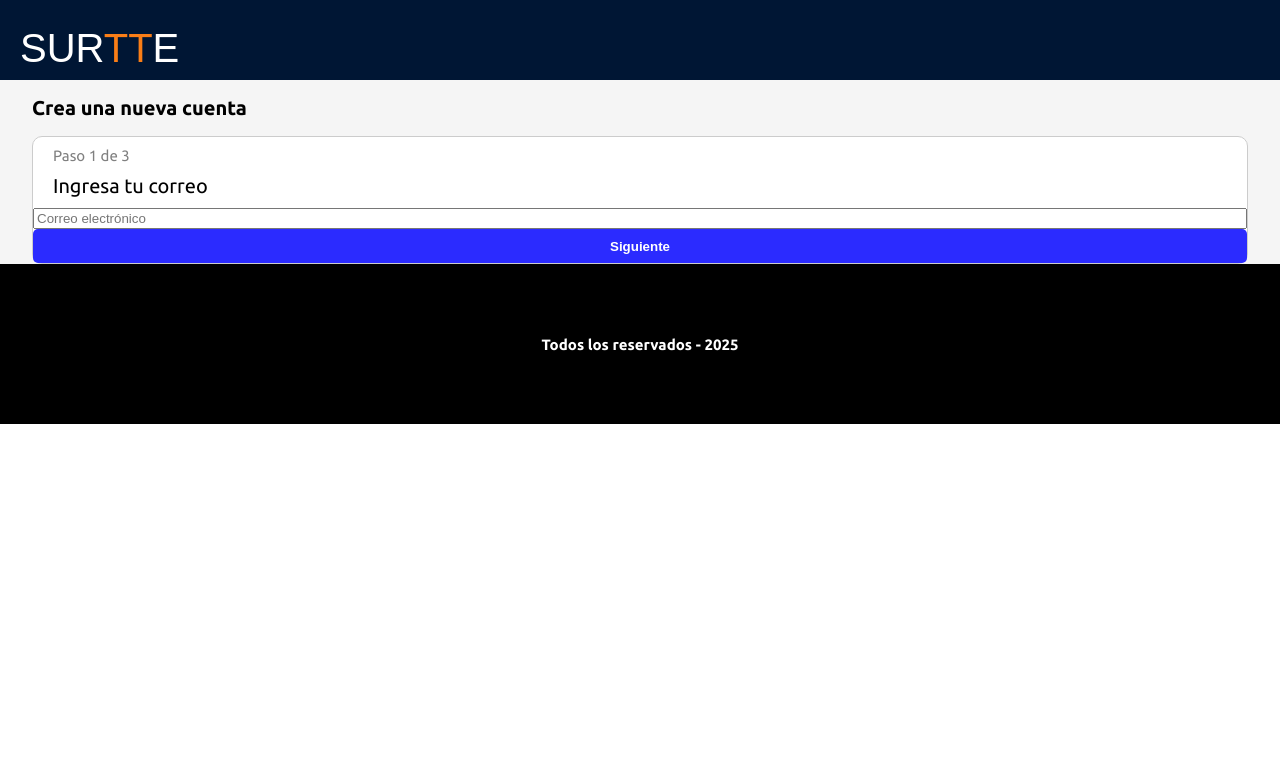
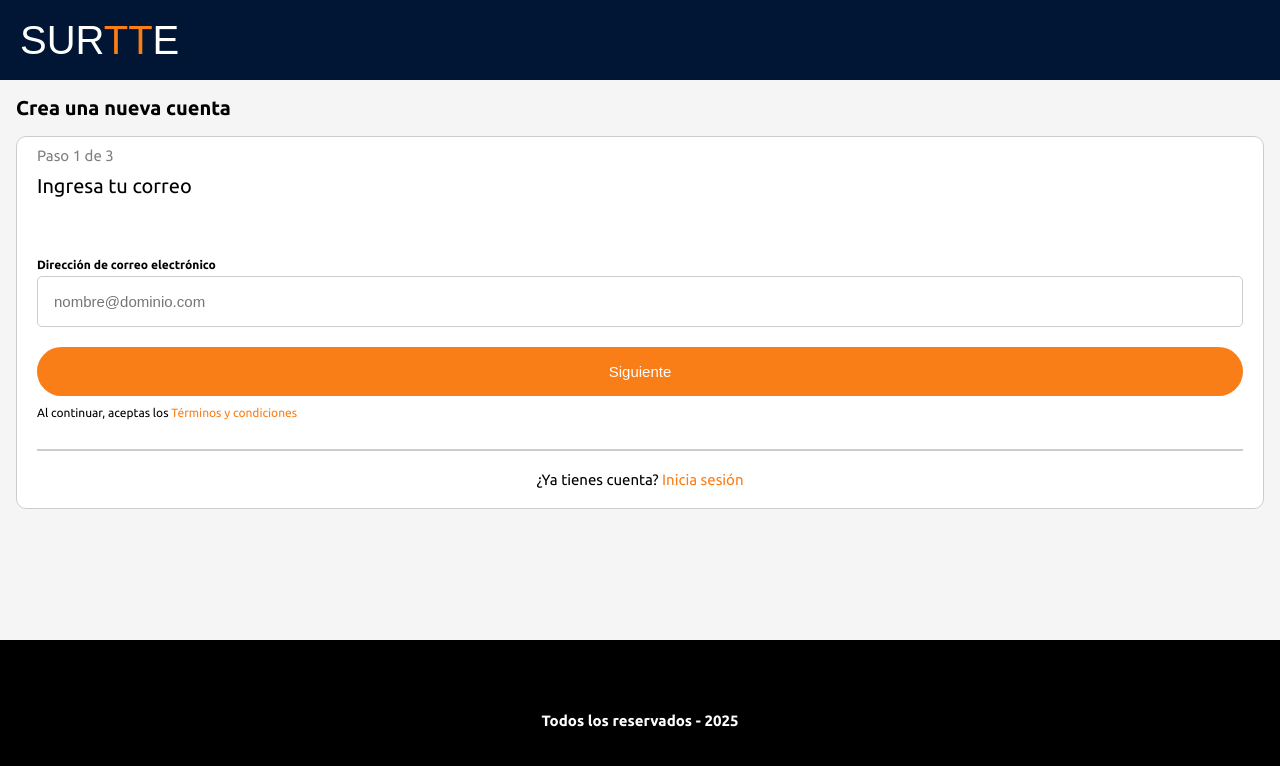
Before and after one commit to andres0v13d0/surtte, a React (Create React App) app in the folder frontend/: page /register in a window 1280 px wide. Shown: the top 766 px of the page. Built offline with nearby package versions, Linux system fonts and the light colour scheme; a web font is replaced by a local one.

Commit message:
Registro

```diff
--- a/frontend/src/pages/Login.js
+++ b/frontend/src/pages/Login.js
@@ -3,7 +3,7 @@ import { useNavigate } from 'react-router-dom';
 import { auth, googleProvider } from '../config/firebase';
 import {
   signInWithPopup,
-  signInWithEmailAndPassword
+  signInWithEmailAndPassword,
 } from 'firebase/auth';
 import axios from 'axios';
 import './Login.css';
@@ -58,13 +58,14 @@ const Login = () => {
   const handleEmailSubmit = async (e) => {
     e.preventDefault();
     try {
-      await signInWithEmailAndPassword(auth, email, 'fakepassword123');
+      await signInWithEmailAndPassword(auth, email, '');
     } catch (err) {
-      if (err.code === 'auth/user-not-found' || err.code === 'auth/invalid-credential') {
+      if (err.code === 'auth/user-not-found') {
         localStorage.setItem('registerEmail', email);
         navigate('/register');
-      } else if (err.code === 'auth/wrong-password') {
+      } else if (err.code === 'auth/missing-password' || err.code === 'auth/wrong-password') {
         setShowPasswordSection(true);
+        console.log(err.code);
       } else {
         alert('Error al verificar el correo');
         console.error('Firebase auth error:', err);
--- a/frontend/src/pages/Register.css
+++ b/frontend/src/pages/Register.css
@@ -1,8 +1,10 @@
 .register-container{
     display: flex;
     flex-direction: column;
-    padding: 0 2rem;
+    padding: 0 1rem;
     background-color: #f5f5f5;
+    height: 70vh;
+    overflow: hidden;
 }
 
 .register-container #r-title{
@@ -18,11 +20,12 @@
     border: 1px solid #ccc;
     border-radius: 10px;
     background-color: white;
+    font-family: 'Ubuntu', sans-serif;
 }
 
 .step .step-sup{
-    font-family: 'Ubuntu', sans-serif;
     margin-left: 20px;
+    display: flex;
 }
 
 .step .step-sup h1{
@@ -36,6 +39,83 @@
     font-size: 20px;
     margin: 0 0 10px 0;
     font-weight: normal;
+}
+
+.step .step-sup #btn-back{
+    background-color: transparent;
+    border: none;
+    border-radius: 0;
+    color: #fa7e17;
+    font-size: 40px;
+    cursor: pointer;
+    margin: 0;
+    padding: 0;
+    margin-right: 10px;
+    display: flex;
+    align-items: center;
+    justify-content: center;
+}
+
+.step label{
+    font-size: 12px;
+    margin: 50px 0 5px 20px;
+    font-weight: bold;
+}
+
+.step input{
+    padding: 1rem;
+    border: 1px solid #ccc;
+    border-radius: 5px;
+    margin-bottom: 1rem;
+    font-size: 15px;
+    margin: 0 20px;
+}
+
+.step button{
+    margin: 20px 20px 0 20px;
+    padding: 1rem;
+    background-color: #fa7e17;
+    color: white;
+    border: none;
+    border-radius: 5px;
+    font-size: 15px;
+    cursor: pointer;
+    border-radius: 25px;
+}
+
+.step #link-terms{
+    font-size: 12px;
+    margin: 10px 20px;
+}
+
+.step #link-terms a{
+    text-decoration: none;
+    color: #fa7e17;
+}
+
+.step #link-terms a:hover{
+    text-decoration: underline;
+}
+
+.step .line{
+    height: 2px;
+    background-color: #ccc;
+    margin: 20px 20px 0 20px;
+}
+
+.step #link-login{
+    font-size: 15px;
+    margin: 20px;
+    text-align: center;
+}
+
+.step #link-login a{
+    text-decoration: none;
+    color: #fa7e17;
+}
+
+.step #link-login a:hover{
+    text-decoration: underline;
 }
 
 .slide-in {
@@ -52,29 +132,34 @@
 }
 
 .pass-wrapper {
-    position: relative;
+    display: flex;
+    border: 1px solid #ccc;
+    border-radius: 5px;
+    margin: 0 20px;
+    width: 90%;
 }
 
 .pass-wrapper input {
-    width: 100%;
-    padding: 0.7rem;
-    padding-right: 2.5rem;
-    margin: 0.5rem 0;
-    font-size: 1rem;
+    width: 80%;
+    margin: 0;
+    padding: 1rem 0 1rem 0.5rem;
+    font-size: 15px;
+    border: none;
+    outline: none;
+}
+
+.step label:nth-of-type(2){
+    margin: 20px 0 5px 20px;
 }
 
 .toggle-pass {
-    position: absolute;
-    top: 50%;
-    right: 10px;
-    transform: translateY(-50%);
     cursor: pointer;
-    color: #666;
+    margin: 0;
+    padding: 0;
 }
 
 .password-checklist p {
-    margin: 0.2rem 0;
-    font-size: 0.9rem;
+    font-size: 15px;
     color: #999;
     transition: color 0.3s;
 }
@@ -82,24 +167,14 @@
 .password-checklist p.valid {
     color: green;
     font-weight: bold;
+    margin: 0.5rem 1.5rem;
 }
 
-.buttons {
-    margin-top: 1rem;
-    display: flex;
-    justify-content: space-between;
+.password-checklist p.invalid {
+    margin: 0.5rem 2.5rem;
+    font-weight: bold;
 }
 
-button {
-    padding: 0.6rem 1.2rem;
-    background-color: #2b2bff;
-    border: none;
-    color: white;
-    font-weight: bold;
-    border-radius: 5px;
-    cursor: pointer;
+.step #last-btn{
+    margin-bottom: 30px;
 }
-
-button:hover {
-    opacity: 0.9;
-}
--- a/frontend/src/pages/Register.js
+++ b/frontend/src/pages/Register.js
@@ -1,5 +1,5 @@
 import React, { useState, useEffect } from 'react';
-import { createUserWithEmailAndPassword } from 'firebase/auth';
+import { createUserWithEmailAndPassword, updateProfile } from 'firebase/auth';
 import { auth } from '../config/firebase';
 import { FontAwesomeIcon } from '@fortawesome/react-fontawesome';
 import { faChevronLeft, faEye, faEyeSlash } from '@fortawesome/free-solid-svg-icons';
@@ -82,7 +82,16 @@ const Register = () => {
     e.preventDefault();
     try {
       const result = await createUserWithEmailAndPassword(auth, formData.email, formData.password);
-      const token = await result.user.getIdToken();
+
+      await updateProfile(result.user, {
+        displayName: `${formData.firstName} ${formData.lastName}`
+      });
+
+      await result.user.reload();
+
+      const refreshedUser = auth.currentUser;
+      const token = await refreshedUser.getIdToken();
+
       await sendTokenToBackend(token);
     } catch (err) {
       console.error('Error al registrar:', err);
@@ -100,29 +109,43 @@ const Register = () => {
           {step === 1 && (
             <div className="step slide-in">
               <div className='step-sup'>
-                <h1>Paso 1 de 3</h1>
-                <h2>Ingresa tu correo</h2>
+                <div>
+                  <h1>Paso 1 de 3</h1>
+                  <h2>Ingresa tu correo</h2>
+                </div>
               </div>
+              <label htmlFor="email">Dirección de correo electrónico</label>
               <input
                 type="email"
                 name="email"
-                placeholder="Correo electrónico"
+                placeholder="nombre@dominio.com"
                 value={formData.email}
                 onChange={handleChange}
               />
               <button type="button" onClick={nextStep}>Siguiente</button>
+              <span id='link-terms'>Al continuar, aceptas los <a href="/">Términos y condiciones</a></span>
+              <div className='line'></div>
+              <span id='link-login'>¿Ya tienes cuenta? <a href="/login">Inicia sesión</a></span>
             </div>
           )}
 
           {step === 2 && (
             <div className="step slide-in">
-              <h2>Paso 2: Crea una contraseña</h2>
+              <div className='step-sup'>
+                <button id="btn-back" type="button" onClick={prevStep}>
+                  <FontAwesomeIcon icon={faChevronLeft} />
+                </button>
+                <div>
+                  <h1>Paso 2 de 3</h1>
+                  <h2>Crea una contraseña</h2>
+                </div>
+              </div>
 
+              <label htmlFor="password">Contraseña</label>
               <div className="pass-wrapper">
                 <input
                   type={showPass ? 'text' : 'password'}
                   name="password"
-                  placeholder="Contraseña"
                   value={formData.password}
                   onChange={handleChange}
                 />
@@ -131,11 +154,11 @@ const Register = () => {
                 </span>
               </div>
 
+              <label htmlFor="repeatPassword">Repetir contraseña</label>
               <div className="pass-wrapper">
                 <input
                   type={showRepeat ? 'text' : 'password'}
                   name="repeatPassword"
-                  placeholder="Repetir contraseña"
                   value={formData.repeatPassword}
                   onChange={handleChange}
                 />
@@ -145,29 +168,34 @@ const Register = () => {
               </div>
 
               <div className="password-checklist">
-                <p className={passwordValidation.hasLetter ? 'valid' : ''}>
-                  {passwordValidation.hasLetter ? '●' : '◯'} Al menos 1 letra
+                <p className={passwordValidation.hasLetter ? 'valid' : 'invalid'}>
+                  {passwordValidation.hasLetter ? ' ✔ ' : ''} Al menos 1 letra
                 </p>
-                <p className={passwordValidation.hasNumberOrSymbol ? 'valid' : ''}>
-                  {passwordValidation.hasNumberOrSymbol ? '●' : '◯'} Número o carácter especial
+                <p className={passwordValidation.hasNumberOrSymbol ? 'valid' : 'invalid'}>
+                  {passwordValidation.hasNumberOrSymbol ? ' ✔ ' : ''} Número o carácter especial
                 </p>
-                <p className={passwordValidation.hasMinLength ? 'valid' : ''}>
-                  {passwordValidation.hasMinLength ? '●' : '◯'} Mínimo 10 caracteres
+                <p className={passwordValidation.hasMinLength ? 'valid' : 'invalid'}>
+                  {passwordValidation.hasMinLength ? ' ✔ ' : ''} Mínimo 10 caracteres
                 </p>
               </div>
+              <button id="last-btn" type="button" onClick={nextStep}>Siguiente</button>
 
-              <div className="buttons">
-                <button type="button" onClick={prevStep}>
-                  <FontAwesomeIcon icon={faChevronLeft} /> Atrás
-                </button>
-                <button type="button" onClick={nextStep}>Siguiente</button>
-              </div>
             </div>
           )}
 
           {step === 3 && (
             <div className="step slide-in">
-              <h2>Paso 3: Información personal</h2>
+              <div className='step-sup'>
+                <button id="btn-back" type="button" onClick={prevStep}>
+                  <FontAwesomeIcon icon={faChevronLeft} />
+                </button>
+                <div>
+                  <h1>Paso 3 de 3</h1>
+                  <h2>Información personal</h2>
+                </div>
+              </div>
+
+              <label htmlFor="firstName">Nombre</label>
               <input
                 type="text"
                 name="firstName"
@@ -175,6 +203,8 @@ const Register = () => {
                 value={formData.firstName}
                 onChange={handleChange}
               />
+
+              <label htmlFor="lastName">Apellido</label>
               <input
                 type="text"
                 name="lastName"
@@ -182,12 +212,7 @@ const Register = () => {
                 value={formData.lastName}
                 onChange={handleChange}
               />
-              <div className="buttons">
-                <button type="button" onClick={prevStep}>
-                  <FontAwesomeIcon icon={faChevronLeft} /> Atrás
-                </button>
-                <button type="submit" onClick={handleSubmit}>Registrarme</button>
-              </div>
+              <button id="last-btn" type="submit" onClick={handleSubmit}>Registrarme</button>
             </div>
           )}
         </form>
```
